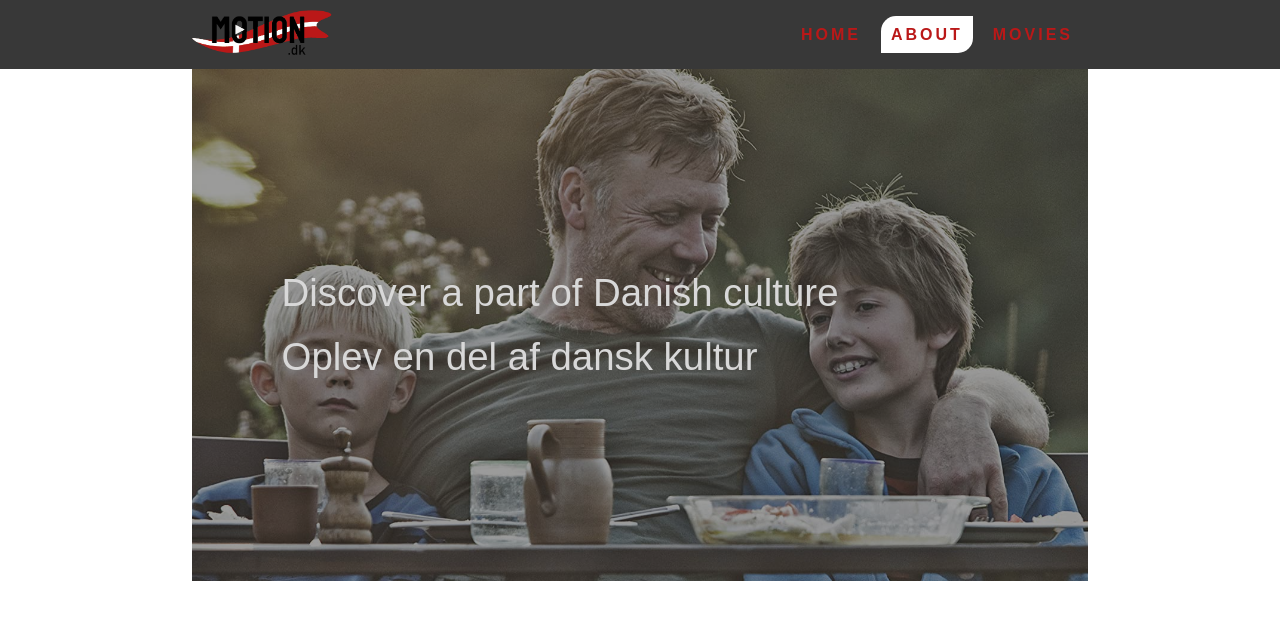
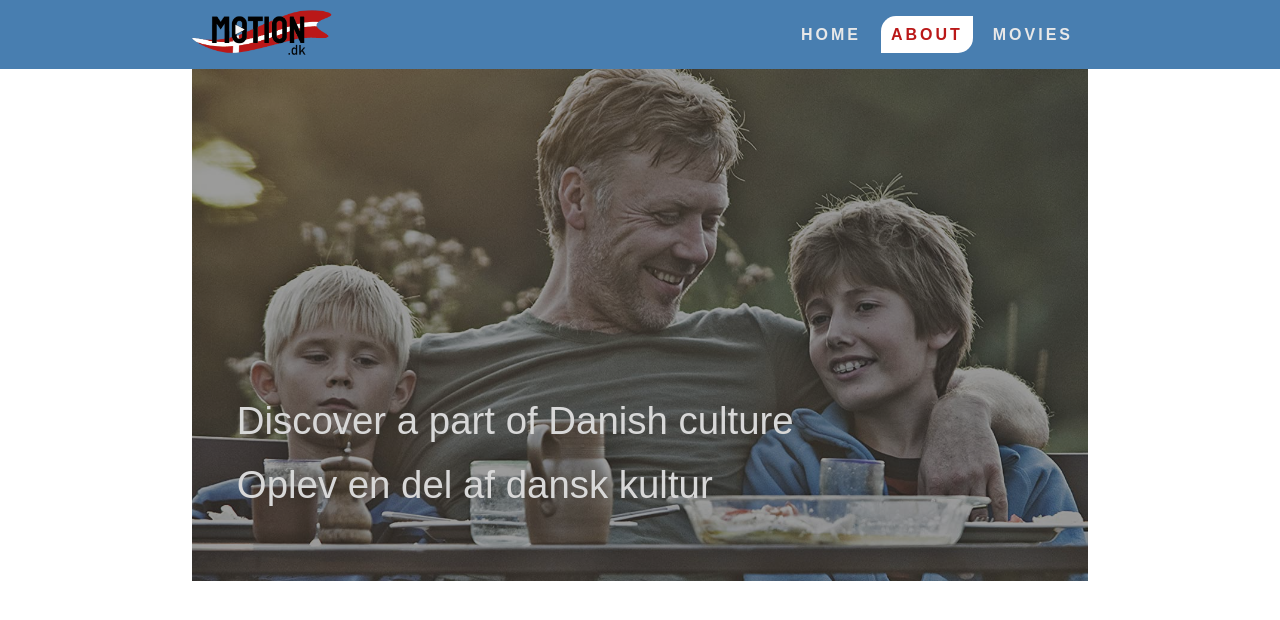
Before and after one commit to SHLimon07/MotionDK, a plain HTML site: page pages/about.html in a window 1280 px wide. Drawn offline with Linux system fonts and the light colour scheme; files whose address does not match are found by name.

Commit message:
theme changed

```diff
--- a/css/about.css
+++ b/css/about.css
@@ -11,6 +11,7 @@ section relative to it */
 	width: 100%;
 	position: relative;
 	height: 40vw; /* settting the height according to width makes it responsive */
+	z-index: -2;
 }
 #banner img
 {
@@ -25,8 +26,8 @@ section relative to it */
 #banner .title
 {
 	position: absolute;
-	padding-top: 15vw;
-	left: 10%;
+	padding-top: 25vw;
+	left: 5%;
 	z-index: 1;
 }
 
--- a/css/homepage.css
+++ b/css/homepage.css
@@ -1,9 +1,3 @@
-
-:root
-{
-	--navBarColor : #383838;
-	--menuTextColor: #ba1818 ;
-}
 
 #carouselMain
 {
@@ -122,7 +116,7 @@ image without any transition */
 
 #lastSection
 {
-	background-color: #181818;
+	background-color: var(--navBarColor);
 	color: var(--menuTextColor);
 	display: flex;
 	padding: 30px 0;
@@ -143,6 +137,7 @@ image without any transition */
 #lastSection a:hover
 {
 	color: #e8e8e8;
+	color: var(--menuTextHoverColor);
 }
 
 /* now making it responsive */
--- a/css/main.css
+++ b/css/main.css
@@ -4,8 +4,9 @@
 /* The CSS variables */
 :root
 {
-	--navBarColor : #383838;
-	--menuTextColor: #ba1818 ;
+	--navBarColor : #487eb0;
+	--menuTextColor: #e8e8e8;
+	--menuTextHoverColor: #ba1818;
 }
 
 /* universal selector */
@@ -90,6 +91,7 @@ ul,li
 #navigation .navItem:hover a,#navigation .active a
 {
 	background: #fff;
+	color: var(--menuTextHoverColor);
 }
 
 
@@ -116,6 +118,7 @@ ul,li
 	.menuHidden:hover
 	{
 		background-color: #fff;
+	color: var(--menuTextHoverColor);
 	}
 
 	/* thiss css applies when the items are collapsed or on bigger sceerns */
```
